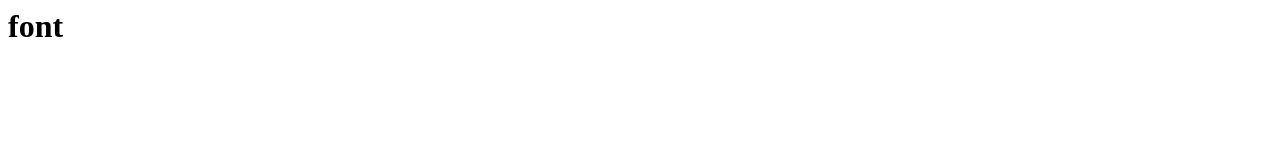
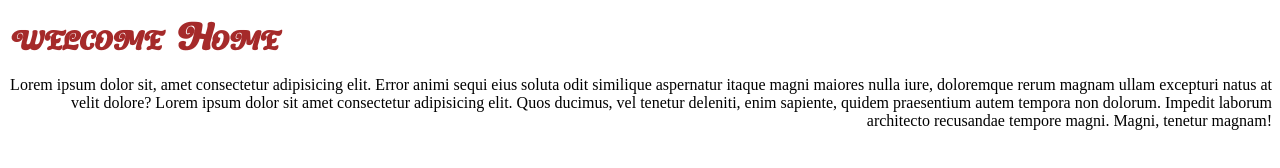
Before and after one commit to Farhapythondevloper/css-new, a plain HTML site: page fontt.html in a window 1280 px wide. Drawn offline with Linux system fonts and the light colour scheme; a web font is replaced by a local one.

Commit message:
add css files

```diff
--- a/css/fontt.css
+++ b/css/fontt.css
@@ -0,0 +1,27 @@
+@font-face {
+    font-family: h1;
+    src: url(font/Salt\ Debris.otf);
+}
+
+@font-face {
+    font-family: para;
+    src: url(font/times.ttf);
+}
+
+h1{
+    color: brown;
+    font-family: h1;
+    font-size: 24px;
+    font-weight: bold;
+    font-style: italic;
+    font-variant: small-caps;
+    text-align: left;
+}
+p{
+    font-family: para;
+    justify-items: left;
+    font-size: 16px;
+    font-weight: 200px;
+    font-style: normal;
+    text-align: right;
+}
--- /dev/null
+++ b/css/text-allign.css
@@ -0,0 +1,17 @@
+h1{
+    color: red;
+    text-align: left;
+    text-decoration: line-through;
+    text-transform: uppercase;
+    text-shadow: 2px 10px 5px ;
+    font-size: 50px;
+}
+
+.para{
+    letter-spacing: 10px;
+    text-align: justify;
+}
+.para1{
+    word-spacing: 50px;
+    text-align: justify;
+}
--- a/fontt.html
+++ b/fontt.html
@@ -1 +1,17 @@
-<h1>font</h1>
+<!DOCTYPE html>
+<html lang="en">
+<head>
+    <meta charset="UTF-8">
+    <meta http-equiv="X-UA-Compatible" content="IE=edge">
+    <meta name="viewport" content="width=device-width, initial-scale=1.0">
+    <title>font</title>
+    <link rel="stylesheet" href="css/fontt.css">
+</head>
+<body>
+    <h1>welcome Home</h1>
+    <p>Lorem ipsum dolor sit, amet consectetur adipisicing elit.
+        Error animi sequi eius soluta odit similique aspernatur
+        itaque magni maiores nulla iure, doloremque rerum magnam ullam
+         excepturi natus at velit dolore? Lorem ipsum dolor sit amet consectetur adipisicing elit. Quos ducimus, vel tenetur deleniti, enim sapiente, quidem praesentium autem tempora non dolorum. Impedit laborum architecto recusandae tempore magni. Magni, tenetur magnam!</p>
+</body>
+</html>
```
Also changed, not shown: text-allign.html (added, +18 -0 lines), css/font/Salt Debris.otf (added), 1 other file.
